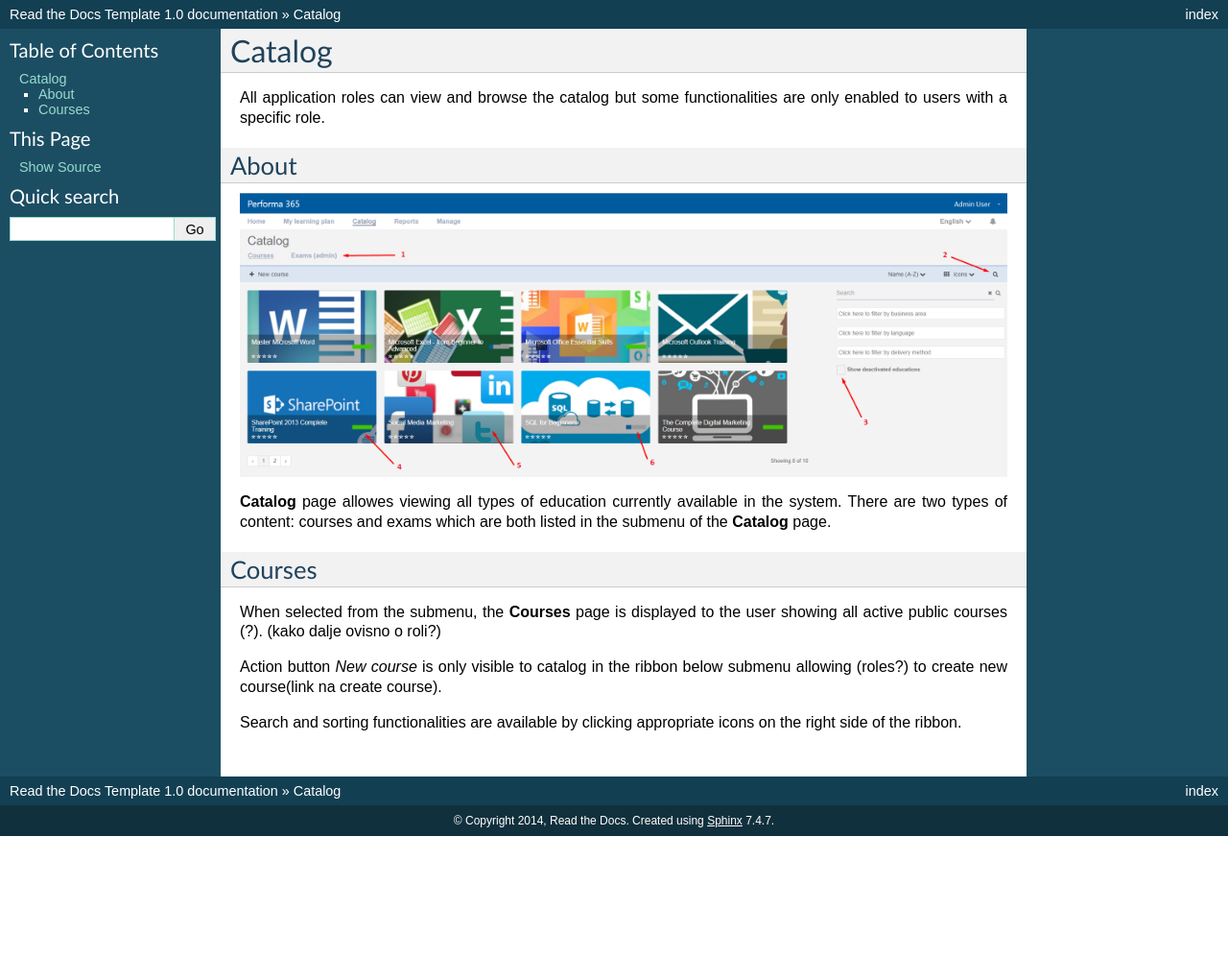
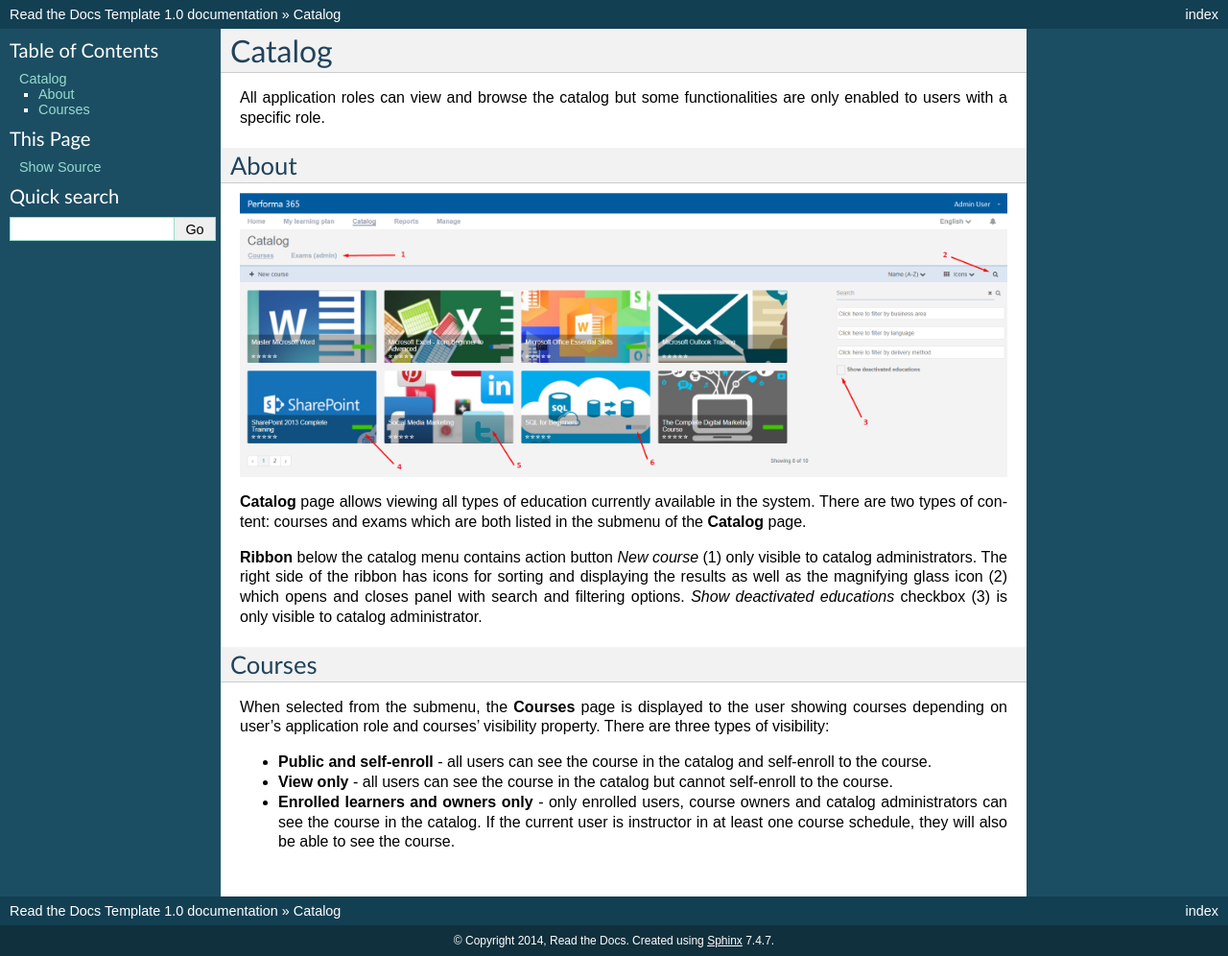
Before and after one commit to pslisko/performa365docs, a Sphinx documentation site: the page built from docs/howto/use_the_catalog.rst, in a window 1280 px wide. Shown: the whole page at 96% size. Built offline with Sphinx 7.4.7, drawn with Linux system fonts in a browser that asks for light colours; pages that are not in the unit, such as notebooks, are missing from menus; before the commit the page ends 900 px from its top, so only the background shows below that.

Commit message:
Update use_the_catalog.rst

```diff
--- a/docs/howto/use_the_catalog.rst
+++ b/docs/howto/use_the_catalog.rst
@@ -9,13 +9,15 @@
 .. image:: catalog-arrows-numbers.png
    :align: center
 
-**Catalog** page allowes viewing all types of education currently available in the system. There are two types of content: courses and exams which are both listed in the submenu of the **Catalog** page.
+**Catalog** page allows viewing all types of education currently available in the system. There are two types of content: courses and exams which are both listed in the submenu of the **Catalog** page.
+
+**Ribbon** below the catalog menu contains action button *New course* (1) only visible to catalog administrators. The right side of the ribbon has icons for sorting and displaying the results as well as the magnifying glass icon (2) which opens and closes panel with search and filtering options. *Show deactivated educations* checkbox (3) is only visible to catalog administrator.
 
 Courses
 **********
 
-When selected from the submenu, the **Courses** page is displayed to the user showing all active public courses (?). (kako dalje ovisno o roli?)
+When selected from the submenu, the **Courses** page is displayed to the user showing courses depending on user's application role and courses' visibility property. There are three types of visibility:
 
-Action button *New course* is only visible to catalog in the ribbon below submenu allowing (roles?) to create new course(link na create course).
-
-Search and sorting functionalities are available by clicking appropriate icons on the right side of the ribbon.
+* **Public and self-enroll** - all users can see the course in the catalog and self-enroll to the course.
+* **View only** - all users can see the course in the catalog but cannot self-enroll to the course.
+* **Enrolled learners and owners only** - only enrolled users, course owners and catalog administrators can see the course in the catalog. If the current user is instructor in at least one course schedule, they will also be able to see the course.
```
